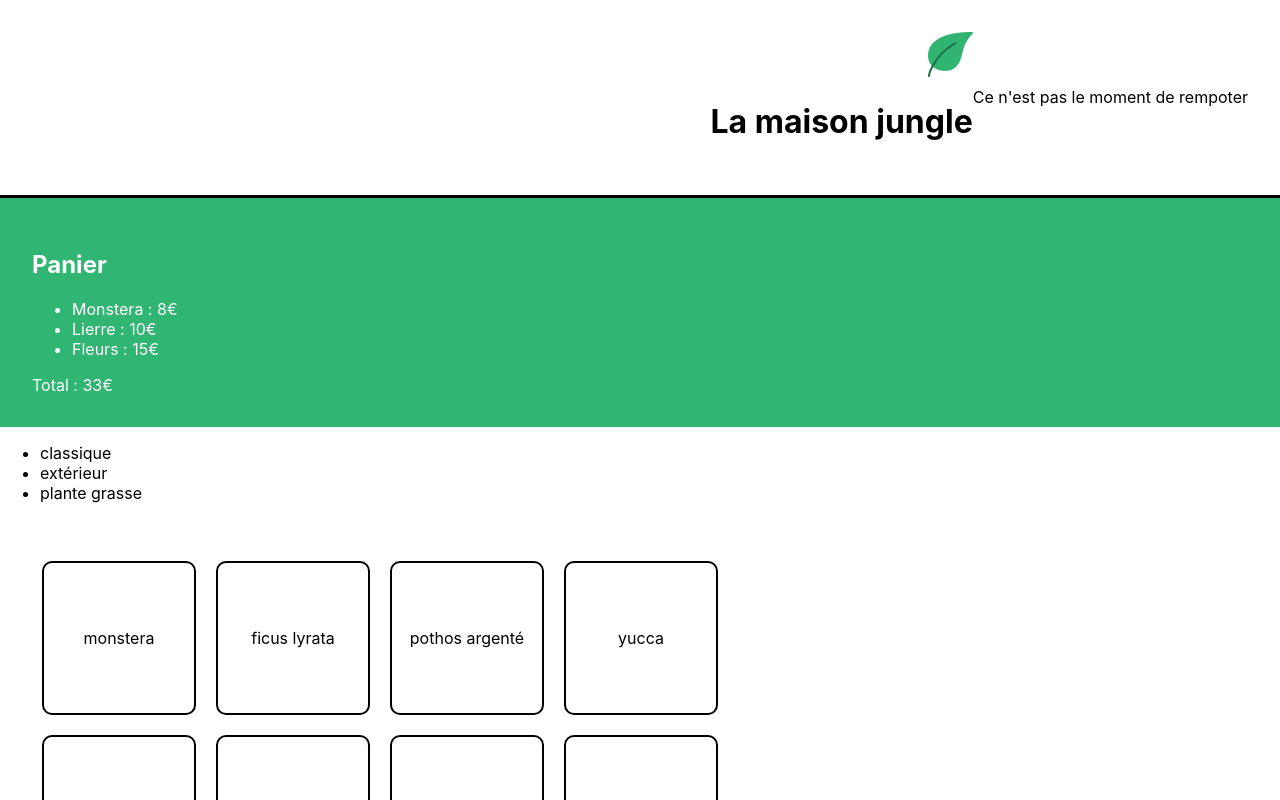
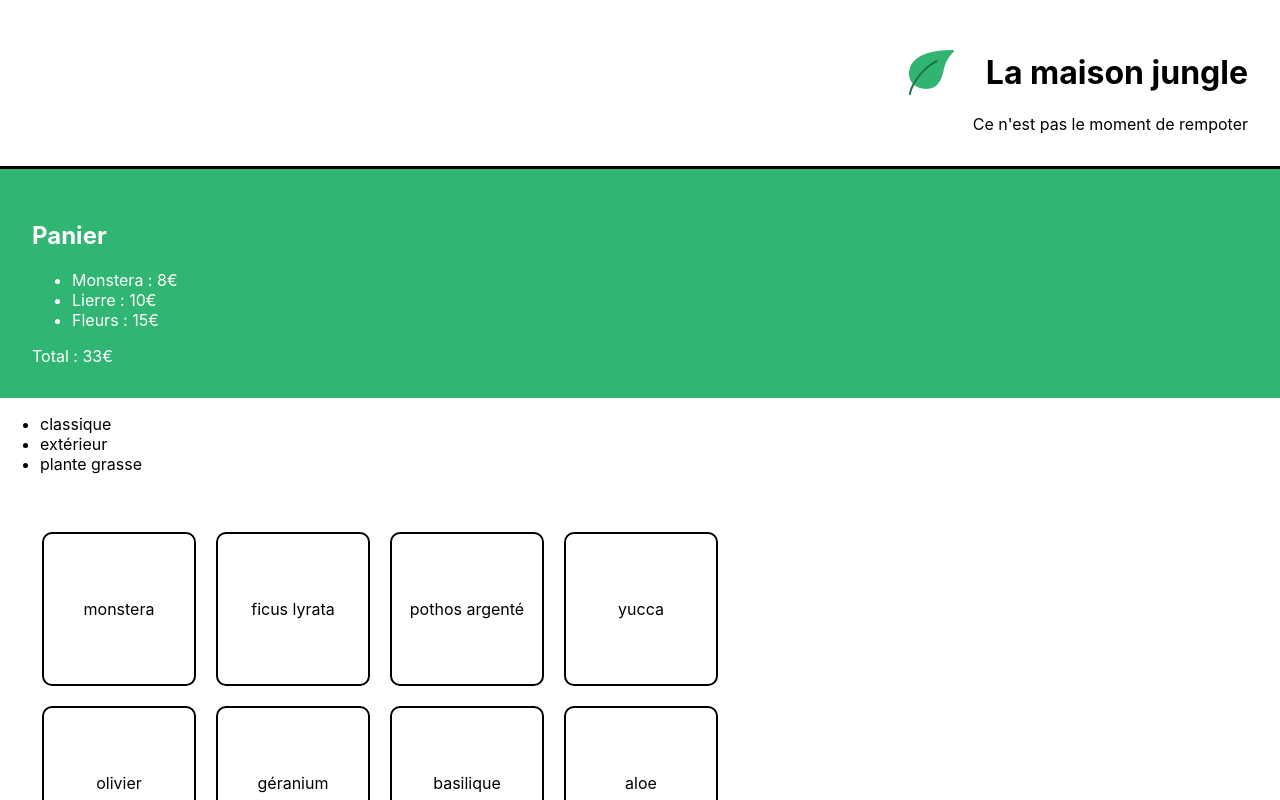
Before and after one commit to MathCod/la-maison-jungle, a React (Create React App) app: page / in a window 1280 px wide. Shown: the top 800 px of the page. Built offline with nearby package versions, Linux system fonts and the light colour scheme.

Commit message:
Ajustement 🎨 Banner

```diff
--- a/src/components/banner.js
+++ b/src/components/banner.js
@@ -6,11 +6,13 @@ function Banner() {
     const title = 'La maison jungle'
     return (
         <div className='lmj-banner'>
-            <div className='lmj-banner-row>'>
+            <div className='lmj-banner-row'>
                 <img src={logo} alt='La maison jungle' className='lmj-logo' />
                 <h1 className='lmj-title'>{title}</h1>
             </div>
-            <Recommandation />
+                <div className='lmj-recommendation'>
+                    <Recommandation />
+                </div>
         </div>
     )
 }
--- a/src/styles/banner.css
+++ b/src/styles/banner.css
@@ -1,12 +1,23 @@
 .lmj-banner {
+	display: flex;
 	color: black;
-	text-align: right;
 	padding: 32px;
 	border-bottom: solid 3px black;
+	flex-direction: column;
+}
+
+.lmj-banner-row {
 	display: flex;
-	justify-content: flex-end;
 	flex-direction: row;
 	align-items: center;
+	text-align: right;
+	justify-content: flex-end;
+}
+
+.lmj-recommendation {
+	display: flex;
+	flex-direction: column;
+	align-items: flex-end;
 }
 
 .lmj-title {
```
